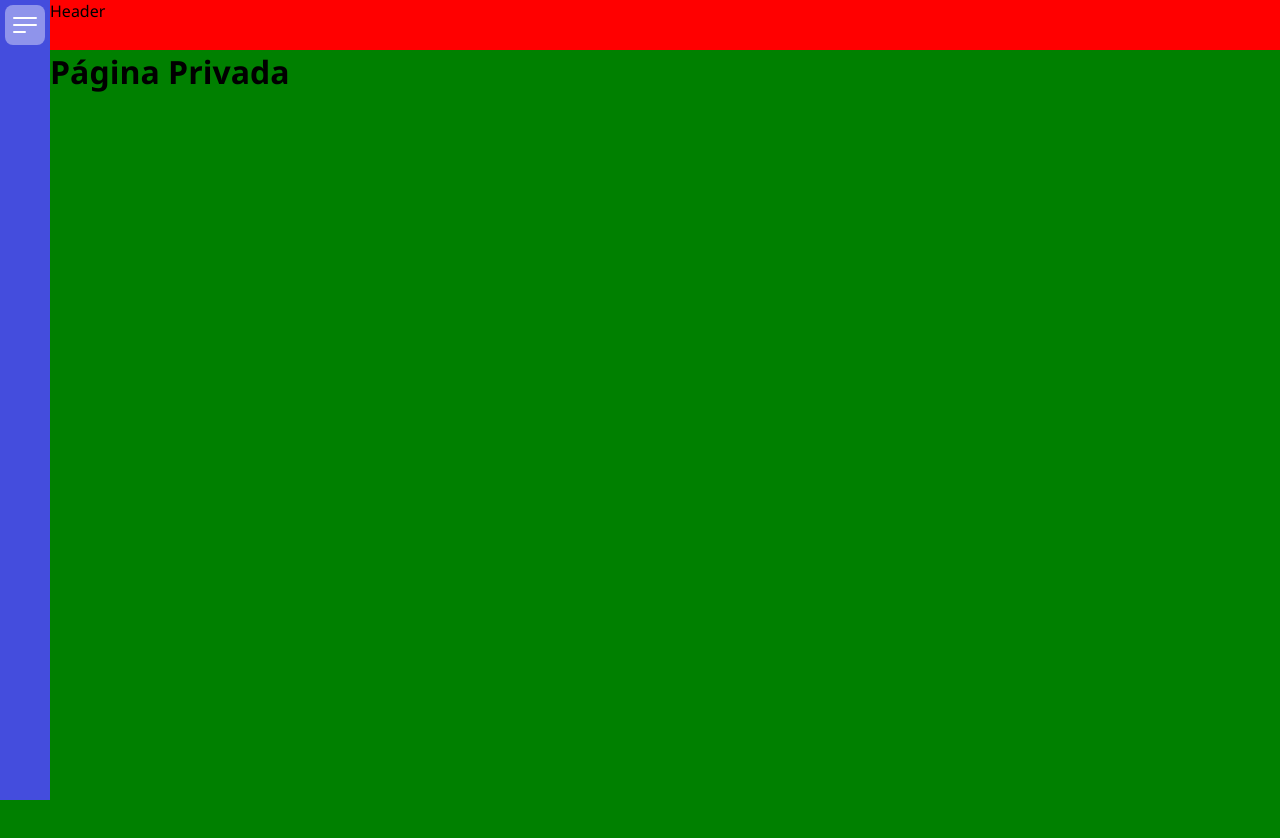
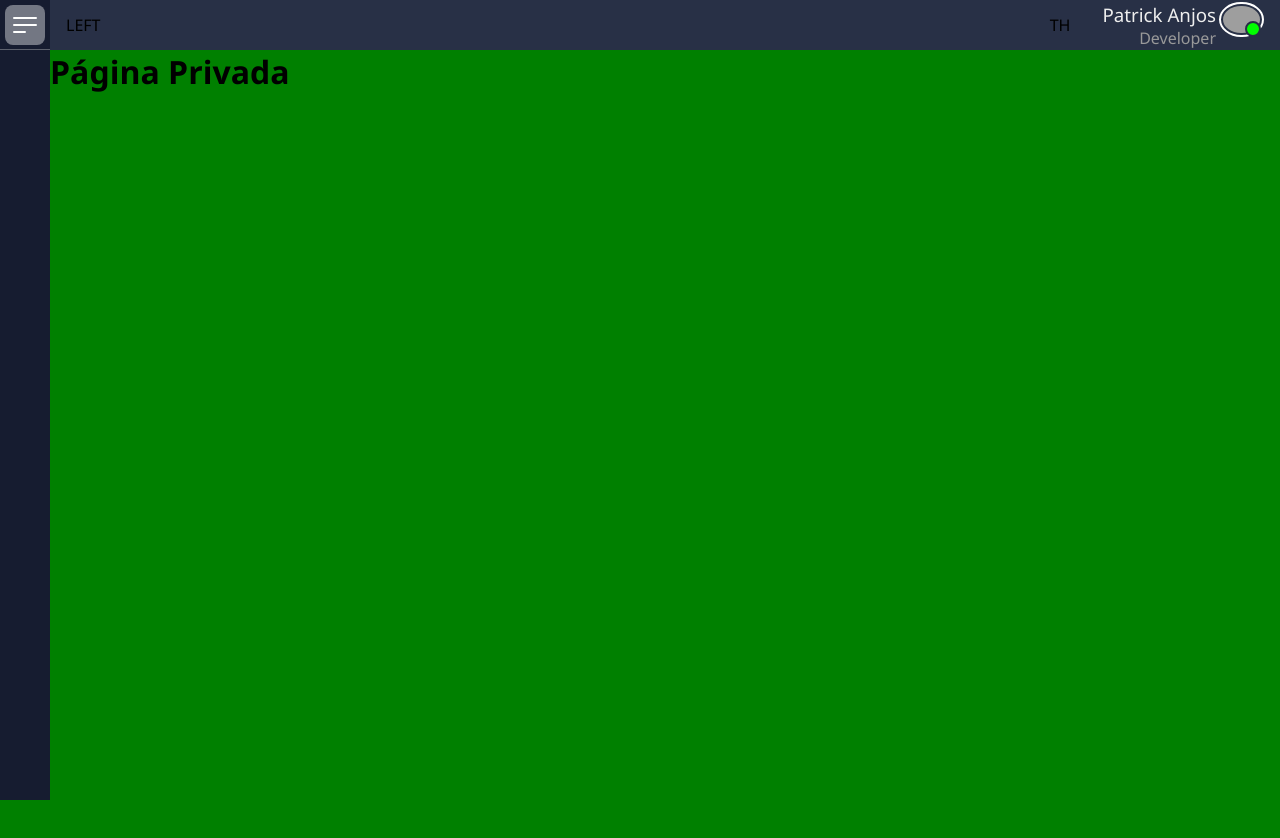
Before and after one commit to setxpro/system-admin, a React (Create React App) app: page / in a window 1280 px wide. Shown: the top 838 px of the page. Built offline with nearby package versions, Linux system fonts and the light colour scheme; grey boxes are pictures that could not be loaded.

Commit message:
created header with avatar

```diff
--- a/src/Components/Header/index.tsx
+++ b/src/Components/Header/index.tsx
@@ -1,9 +1,25 @@
-import React from "react";
-
 import * as C from "./styles";
 
-const Header: React.FC = () => {
-  return <C.Container>Header</C.Container>;
+const Header = () => {
+  return (
+    <C.Container>
+      <C.ContentLeft>LEFT</C.ContentLeft>
+      <C.ContentRight>
+        <div>TH</div>
+        <C.AvatarAndName>
+          <C.NameArea>
+            <h3>Patrick Anjos</h3>
+            <h4>Developer</h4>
+          </C.NameArea>
+          <C.AvatarArea>
+            <div className="image">
+              <img src="https:github.com/setxpro.png" alt="avatar" />
+            </div>
+          </C.AvatarArea>
+        </C.AvatarAndName>
+      </C.ContentRight>
+    </C.Container>
+  );
 };
 
 export default Header;
--- a/src/Components/Header/styles.ts
+++ b/src/Components/Header/styles.ts
@@ -2,10 +2,67 @@ import styled from "styled-components";
 
 export const Container = styled.div`
   height: 50px;
-  background: red;
+  background: #283046;
 
   position: sticky;
   top: 0;
 
   z-index: 99;
+
+  display: flex;
+  align-items: center;
+  justify-content: space-between;
+  padding: 0 1rem;
 `;
+
+export const ContentLeft = styled.div``;
+
+export const ContentRight = styled.div`
+  display: flex;
+  align-items: center;
+  gap: 2rem;
+`;
+export const AvatarAndName = styled.div`
+  display: flex;
+  gap: 3px;
+`;
+export const NameArea = styled.div`
+  display: flex;
+  flex-direction: column;
+
+  h3 {
+    font-weight: 500;
+    color: #eee;
+  }
+
+  h4 {
+    font-weight: 500;
+    color: #999;
+    text-align: end;
+  }
+`;
+
+export const AvatarArea = styled.div`
+  .image {
+    position: relative;
+
+    img {
+      width: 45px;
+      border-radius: 50%;
+      border: 2px solid #fff;
+      padding: 2px;
+    }
+    &::after {
+      width: 12px;
+      height: 12px;
+      content: "";
+      background: #0f0;
+      border-radius: 50%;
+      bottom: 5px;
+      right: 3px;
+      position: absolute;
+
+      border: 2px solid #283046;
+    }
+  }
+`;
--- a/src/Components/Sidebar/index.tsx
+++ b/src/Components/Sidebar/index.tsx
@@ -6,7 +6,7 @@ const Sidebar = () => {
 
   return (
     <C.Container openSidebar={openSidebar}>
-      <C.BtnsTop openSidebar={openSidebar}>
+      <C.BtnsTop>
         {!openSidebar ? (
           <div className="button-open" onClick={wrapperSidebar}>
             <C.BarsIcon />
--- a/src/Components/Sidebar/styles.ts
+++ b/src/Components/Sidebar/styles.ts
@@ -5,7 +5,7 @@ import { IoMdClose } from "react-icons/io";
 export const Container = styled.div<{ openSidebar: boolean }>`
   width: ${(props) => (props.openSidebar ? "200px" : "50px")};
   transition: all 0.5s ease;
-  background: #444ddd;
+  background: #161c30;
   position: fixed;
   left: 0;
   top: 0;
@@ -13,13 +13,15 @@ export const Container = styled.div<{ openSidebar: boolean }>`
 
   z-index: 999;
 `;
-export const BtnsTop = styled.div<{ openSidebar: boolean }>`
+export const BtnsTop = styled.div`
   display: flex;
   align-items: center;
-  justify-content: ${(props) => (props.openSidebar ? "flex-end" : "center")};
+  justify-content: flex-end;
   height: 50px;
-  padding: 0 ${(props) => (props.openSidebar ? "10px" : "0px")};
+  padding: 0 5px;
   transition: all 0.5s ease;
+
+  border-bottom: 1px solid rgba(200, 200, 200, 0.4);
 
   .button-open {
     width: 40px;
```
